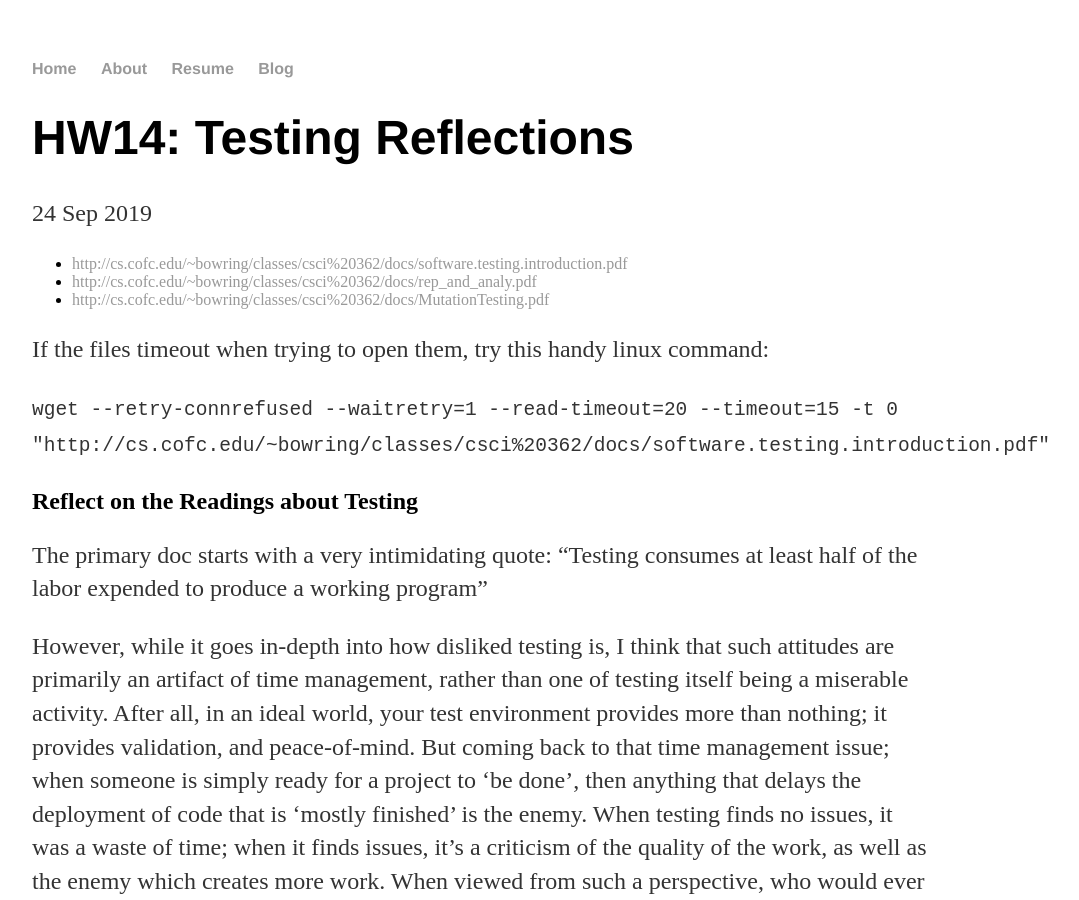
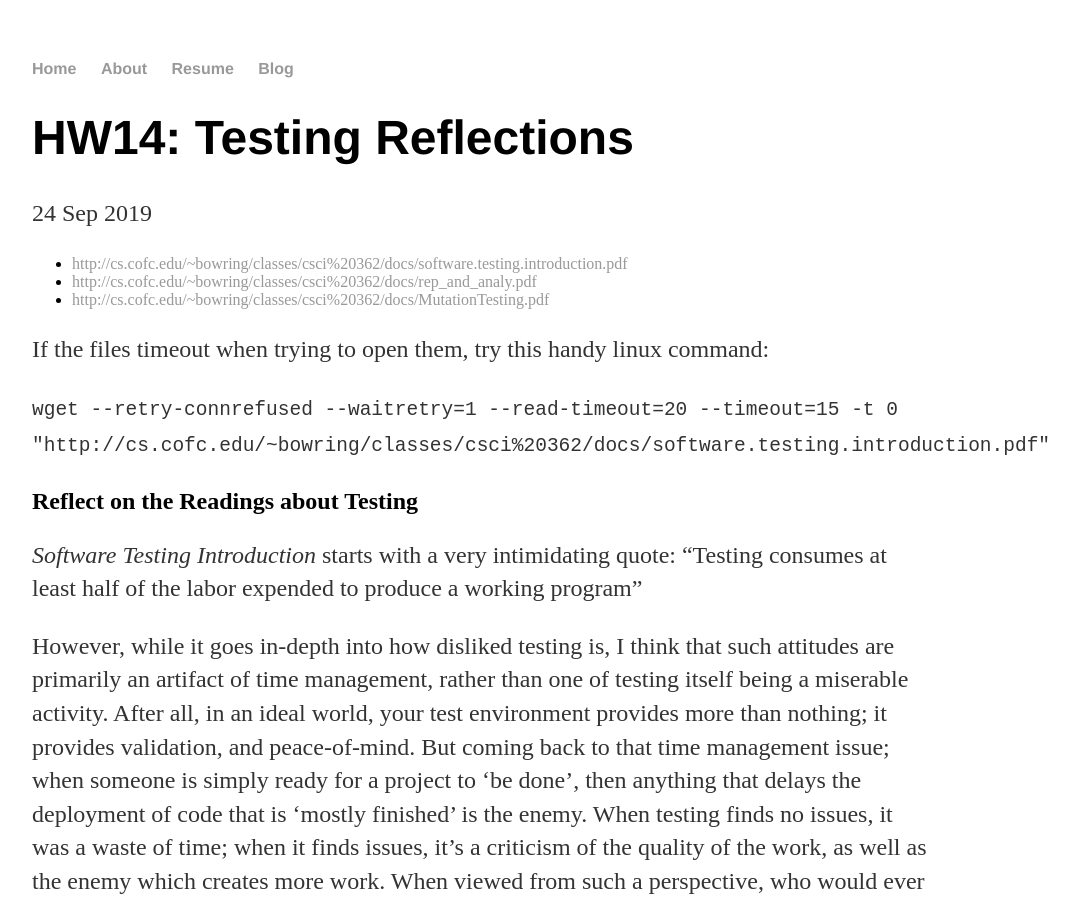
Before and after one commit to Quintuplin/quintuplin.github.io, a Jekyll site: the page built from _posts/2019-09-24-Reflections.md, in a window 1280 px wide and 900 px high. Shown: the whole window, without its empty margins (160-1239 px from the left). Built offline with Jekyll 4.4.1, drawn with Linux system fonts in a browser that asks for light colours; comment, search, counter and statistics services are not loaded.

Commit message:
Update 2019-09-24-Reflections.md

```diff
--- a/_posts/2019-09-24-Reflections.md
+++ b/_posts/2019-09-24-Reflections.md
@@ -14,7 +14,7 @@ If the files timeout when trying to open them, try this handy linux command:
 
 ##  Reflect on the Readings about Testing
 
-The primary doc starts with a very intimidating quote: "Testing consumes at least half of the labor expended to produce a working program"
+*Software Testing Introduction* starts with a very intimidating quote: "Testing consumes at least half of the labor expended to produce a working program"
 
 However, while it goes in-depth into how disliked testing is, I think that such attitudes are primarily an artifact of time management, rather than one of testing itself being a miserable activity. After all, in an ideal world, your test environment provides more than nothing; it provides validation, and peace-of-mind. But coming back to that time management issue; when someone is simply ready for a project to 'be done', then anything that delays the deployment of code that is 'mostly finished' is the enemy. When testing finds no issues, it was a waste of time; when it finds issues, it's a criticism of the quality of the work, as well as the enemy which creates more work. When viewed from such a perspective, who would ever want to test their code? And who might simply hope that their code is good enough to not need it?
 
```
